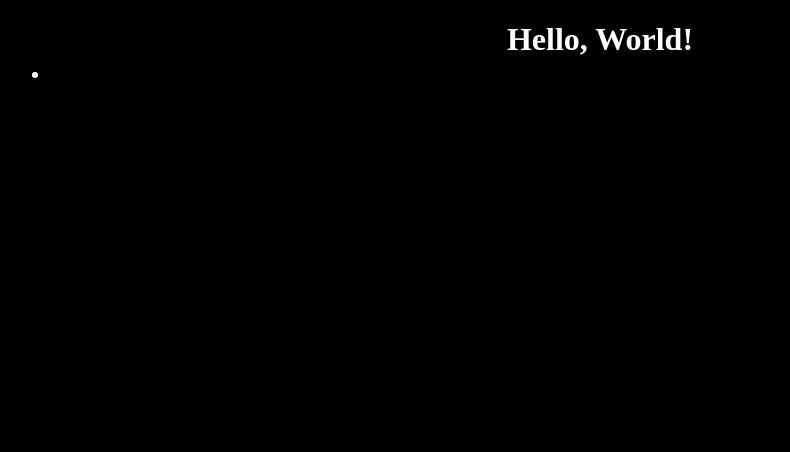
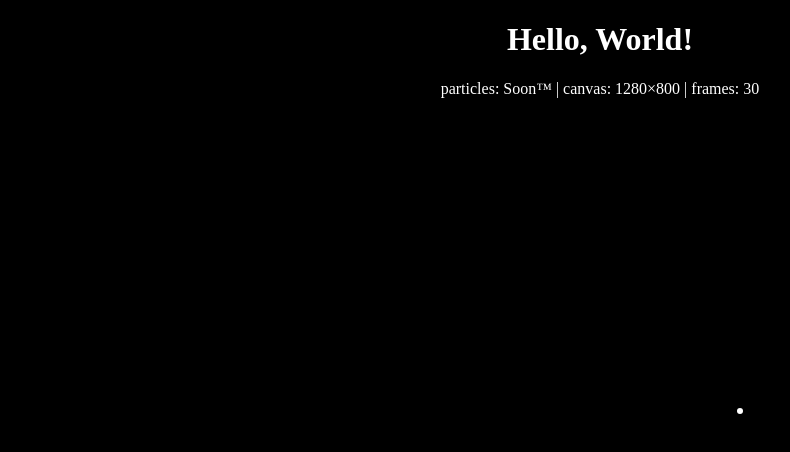
Before and after one commit to Exryl/website_main, a website: page app/public/index.html in a window 1280 px wide. Shown: the whole page, without its empty margins (40-830 px from the left). Drawn offline with Linux system fonts and the light colour scheme.

Commit message:
Add HUD element and update drawing logic for dynamic particle display

```diff
--- a/app/public/index.html
+++ b/app/public/index.html
@@ -11,6 +11,8 @@
 
     <canvas id="canvas" width="150" height="150"></canvas>
 
+    <div id="hud"></div>
+
     <script src="script.js"></script>
   </body>
 </html>
--- a/app/public/script.js
+++ b/app/public/script.js
@@ -1,5 +1,6 @@
 const canvas = document.getElementById("canvas");
 const ctx = canvas.getContext("2d");
+const hud = document.getElementById("hud");
 
 function resize() {
   canvas.width = window.innerWidth;
@@ -10,10 +11,30 @@ resize();
 window.addEventListener("resize", resize);
 
 function draw() {
-  ctx.fillStyle = "rgb(255 255 255)";
+  ctx.fillStyle = "rgb(255, 255, 255)";
   ctx.beginPath();
-  ctx.arc(75, 75, 3, 0, Math.PI * 2);
+  ctx.arc(
+    Math.floor(Math.random() * window.innerWidth),
+    Math.floor(Math.random() * window.innerHeight),
+    3,
+    0,
+    Math.PI * 2,
+  );
   ctx.fill();
 }
 
+let frames = 0;
+let last = performance.now();
+
+function loop(now) {
+  frames++;
+  if (now - last > 500) {
+    hud.textContent = `particles: Soon™ | canvas: ${canvas.width}×${canvas.height} | frames: ${frames}`;
+    frames = 0;
+    last = now;
+  }
+  requestAnimationFrame(loop);
+}
+
+requestAnimationFrame(loop);
 draw();
```
